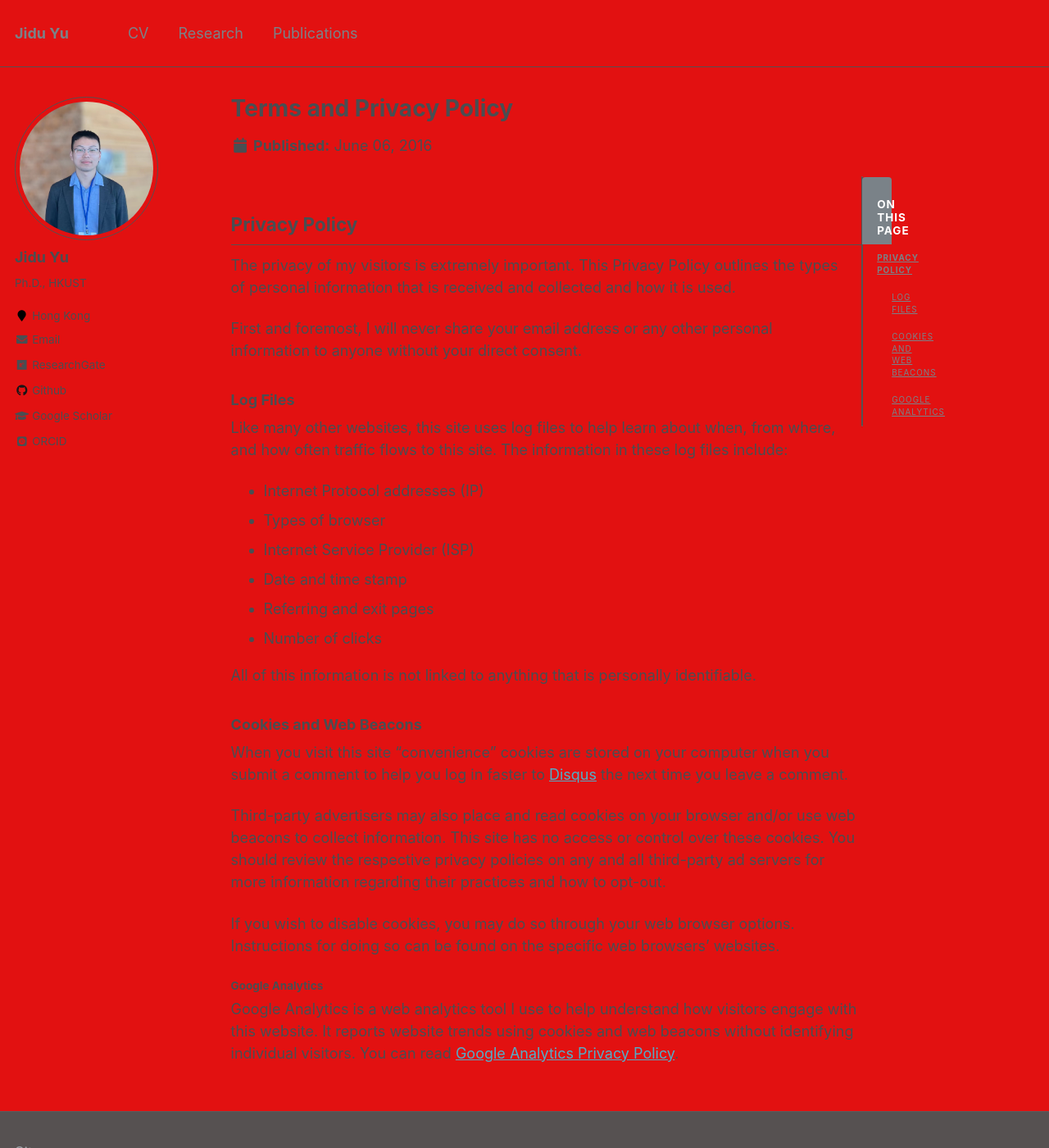
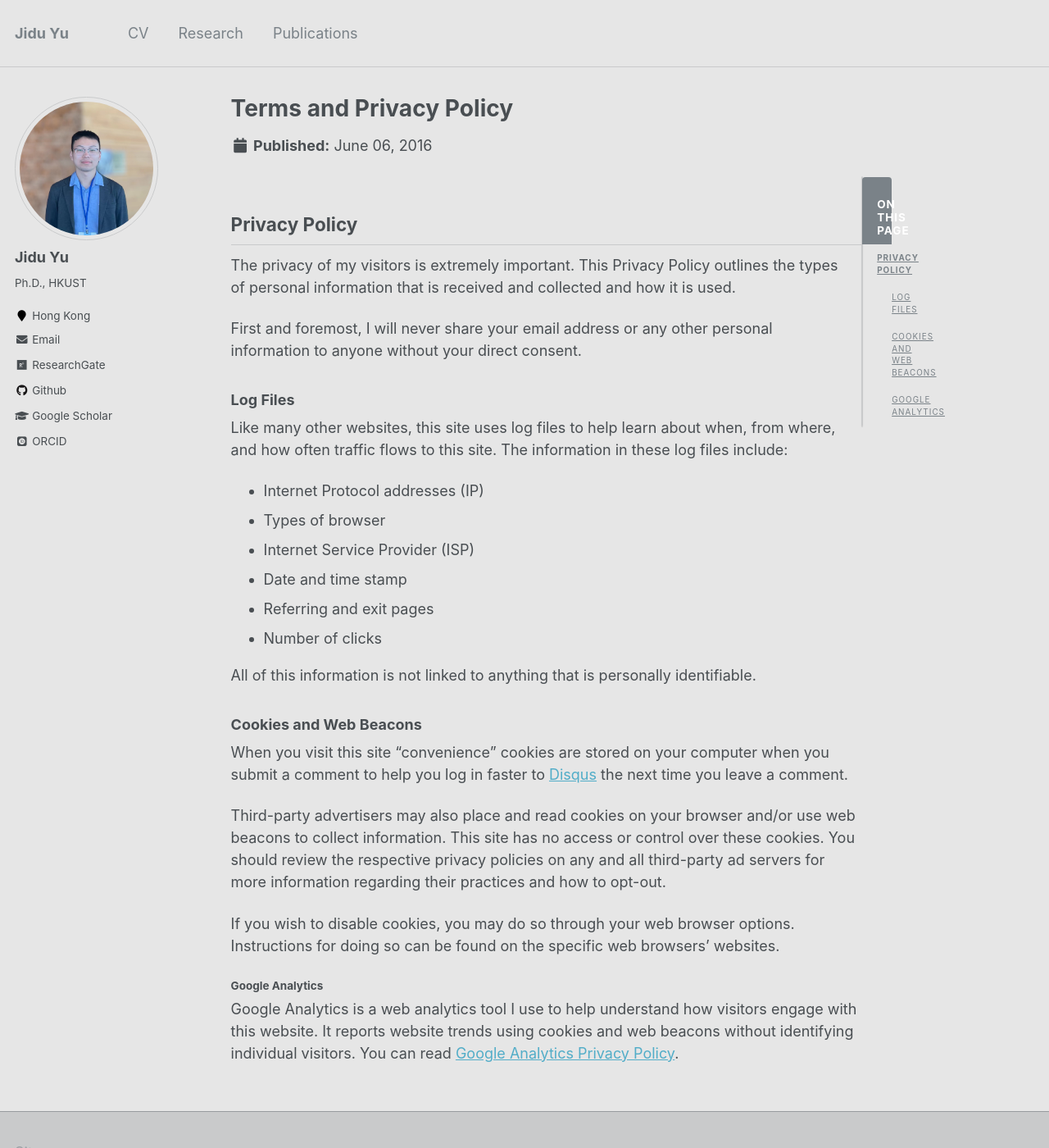
Before and after one commit to yujidu/yujidu.github.io, a Jekyll site: the page built from _pages/terms.md, in a window 1280 px wide and 1400 px high. Shown: the whole window at 82% size. Built offline with Jekyll 4.4.1, drawn with Linux system fonts in a browser that asks for light colours; some web fonts are replaced.

Commit message:
background color

```diff
--- a/_sass/_variables.scss
+++ b/_sass/_variables.scss
@@ -50,12 +50,12 @@
 $gray                       : #7a8288;
 $dark-gray                  : mix(#000, $gray, 40%);
 $darker-gray                : mix(#000, $gray, 60%);
-$light-gray                 : mix(rgb(59, 52, 52), $gray, 50%);
-$lighter-gray               : mix(rgb(82, 75, 75), $gray, 90%);
+$light-gray                 : mix(rgb(180, 180, 180), $gray, 50%);
+$lighter-gray               : mix(rgb(210, 210, 210), $gray, 90%);
 
-$body-color                 : rgb(71, 65, 155);
-$background-color           : rgb(226, 17, 17);
-$code-background-color      : #924e4e;
+$body-color                 : rgb(255, 255, 255);
+$background-color           : rgb(230, 230, 230);
+$code-background-color      : #ffffff;
 $code-background-color-dark : $light-gray;
 $text-color                 : $dark-gray;
 $border-color               : $lighter-gray;
```
